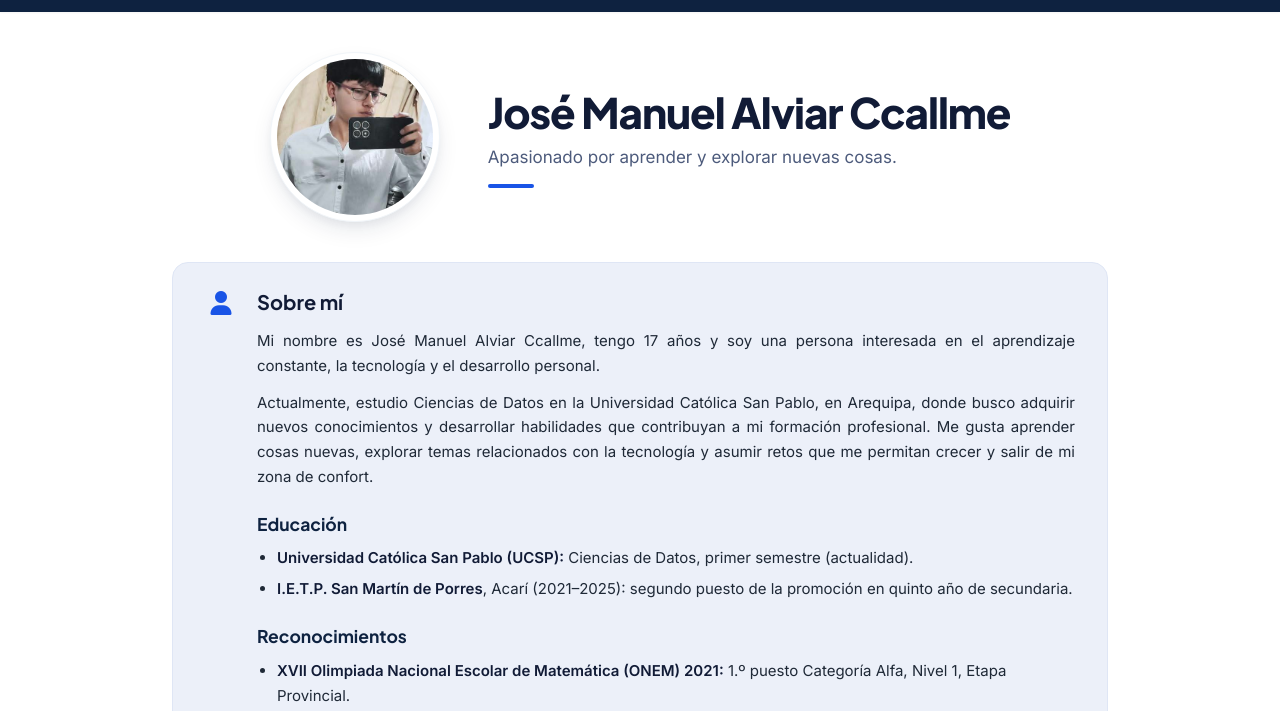
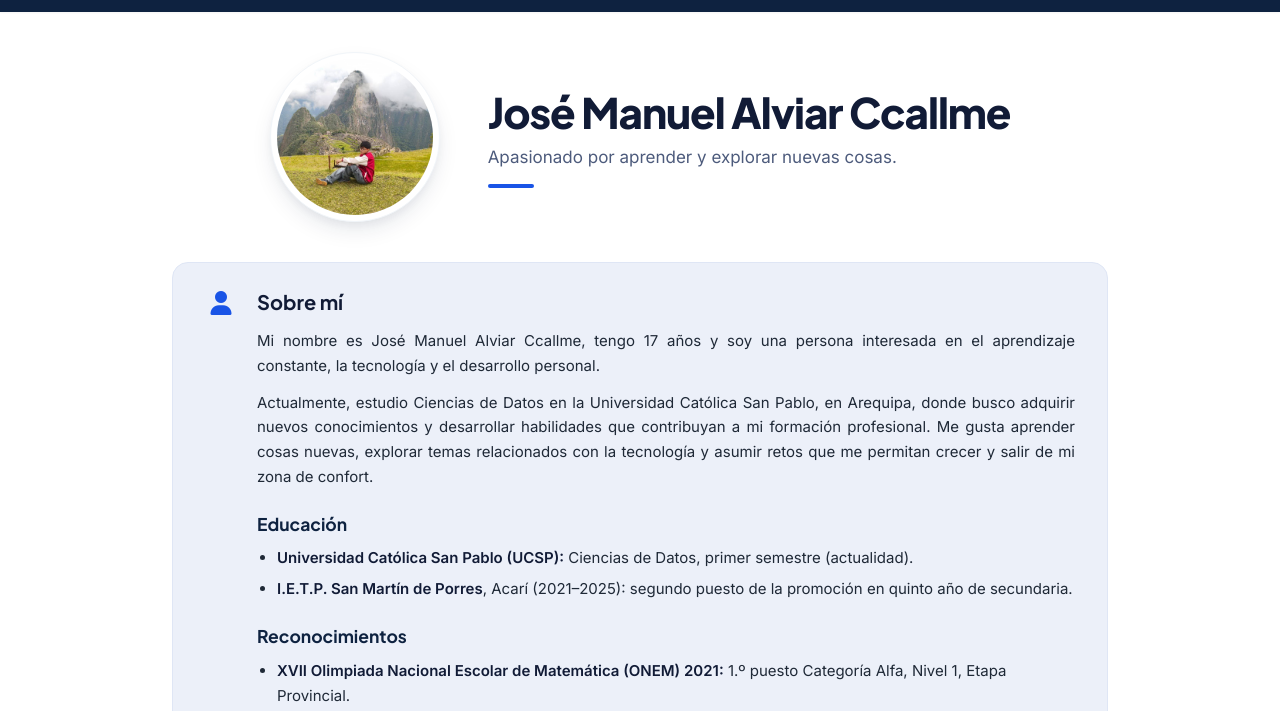
Before and after one commit to josealviar-acc/josealviar-acc.github.io, a plain HTML site: page index.html in a window 1280 px wide. Shown: the part 52-763 px from the top of the page. Drawn offline with nearby package versions, Linux system fonts and the light colour scheme.

Commit message:
Update index.html

```diff
--- a/index.html
+++ b/index.html
@@ -118,7 +118,7 @@
             <div class="relative shrink-0">
                 <div class="w-[155px] h-[155px] sm:w-[170px] sm:h-[170px] rounded-full p-[6px] bg-white avatar-frame border border-slate-100">
                     <img
-                        src="images/perfil.jpg"
+                        src="images/perfil2.jpg"
                         alt="Foto de perfil de José Manuel Alviar Ccallme"
                         class="w-full h-full object-cover rounded-full bg-slate-200"
                     >
```
